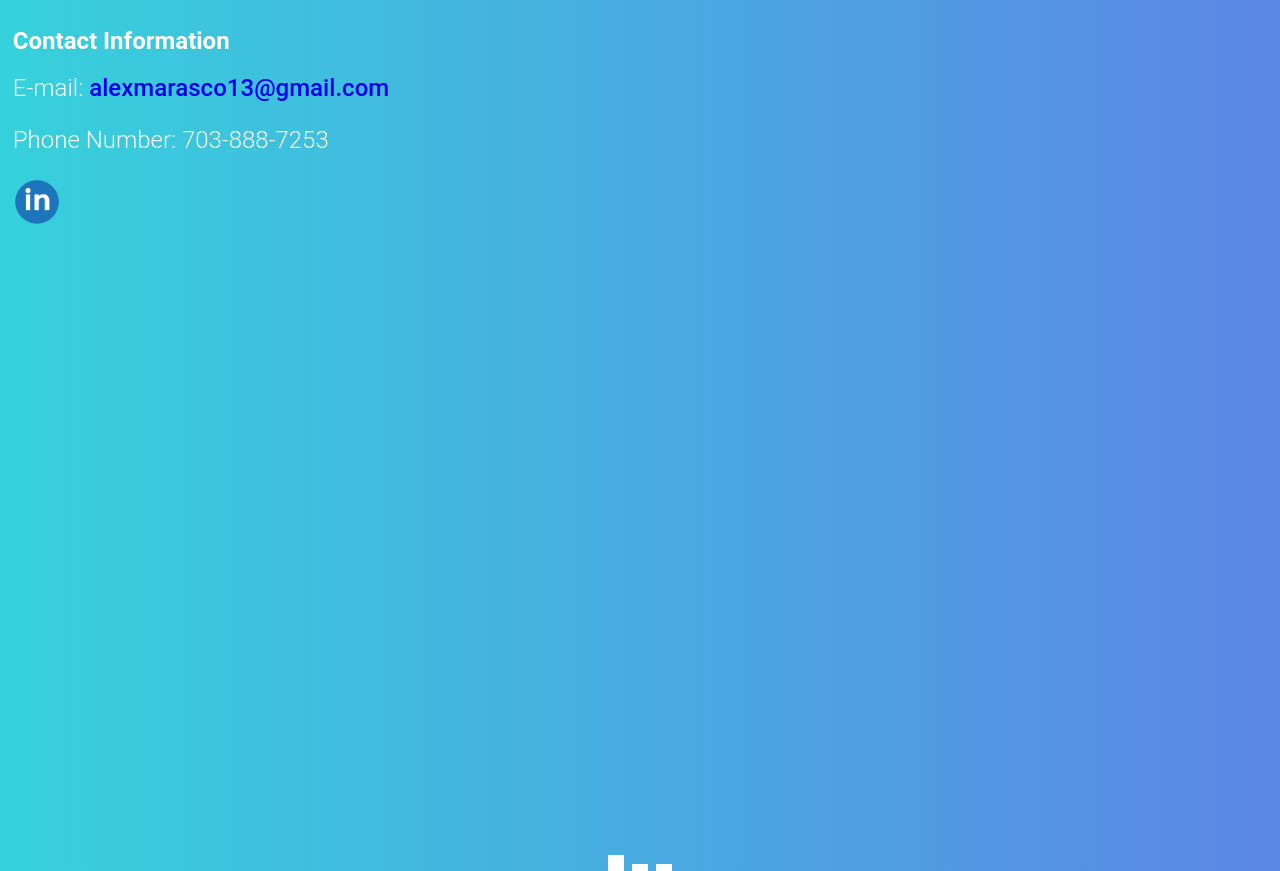
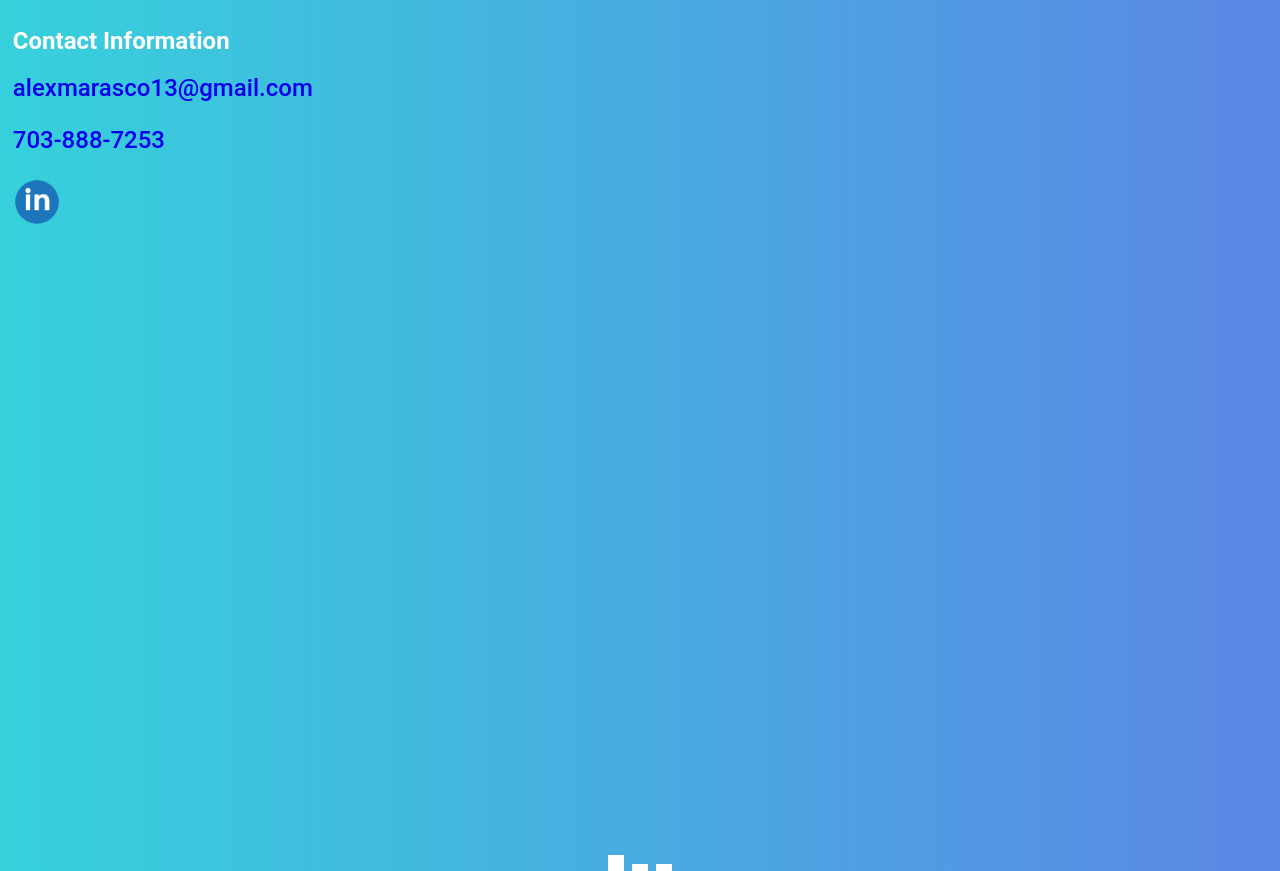
Before and after one commit to Marascax/alex-marasco-personal-site, a React (Create React App) app: page / in a window 1280 px wide. Shown: the part 1120-1991 px from the top of the page. Built offline with nearby package versions, Linux system fonts and the light colour scheme.

Commit message:
phone number anchor link

```diff
--- a/public/data/AboutMe.json
+++ b/public/data/AboutMe.json
@@ -3,6 +3,6 @@
     "contactInfo": {
         "email": "alexmarasco13@gmail.com",
         "phoneNumber": "703-888-7253",
-        "linkedIn": "https://www.linkedin.com/in/alexander-marasco-6b37221b3?lipi=urn%3Ali%3Apage%3Ad_flagship3_profile_view_base_contact_details%3BVw8J%2F3s%2FTNW%2FOtv3PWWseQ%3D%3D"
+        "linkedIn": "https://www.linkedin.com/in/alexander-marasco-6b37221b3"
     }
 }
--- a/src/components/aboutMeBody.js
+++ b/src/components/aboutMeBody.js
@@ -11,10 +11,10 @@ const AboutMeBody = props => {
 
                 <h2>Contact Information</h2>
                 <p>
-                    E-mail: <a href={`mailto:${pageData.contactInfo.email}`}>{pageData.contactInfo.email}</a>
+                    <a href={`mailto:${pageData.contactInfo.email}`}>{pageData.contactInfo.email}</a>
                 </p>
                 <p>
-                    Phone Number: {pageData.contactInfo.phoneNumber}
+                    <a href={`tel:+${pageData.contactInfo.phoneNumber}`}>{pageData.contactInfo.phoneNumber}</a>
                 </p>
                 <p className='LinkedIn'>
                     <a href={pageData.contactInfo.linkedIn}>
```
